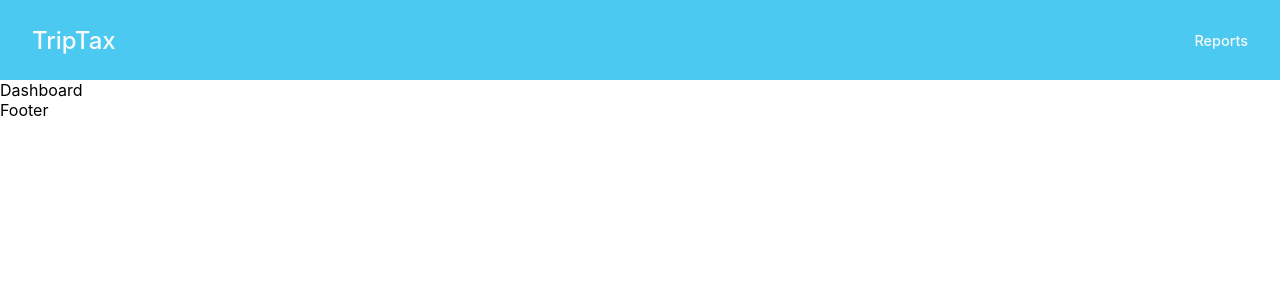
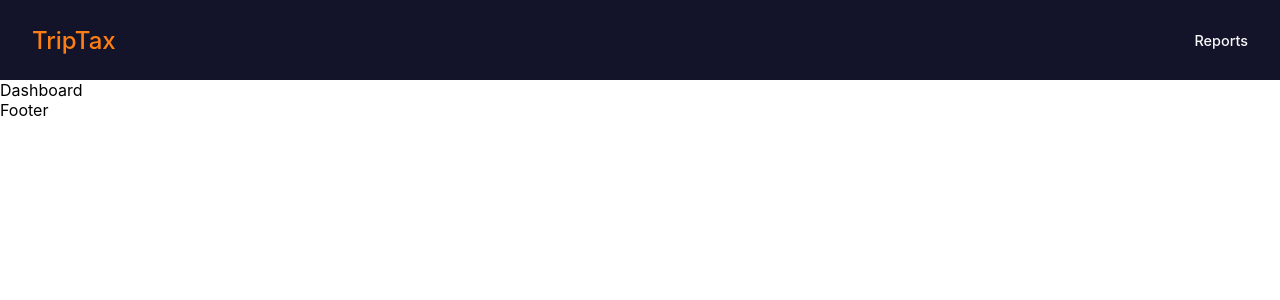
Before and after one commit to dgentilli/tech-task-trip-tax, a React (Create React App) app: page / in a window 1280 px wide. Shown: the top 300 px of the page. Built offline with nearby package versions, Linux system fonts and the light colour scheme.

Commit message:
Update theme colors to better match TripTax website.

```diff
--- a/src/components/Navbar.js
+++ b/src/components/Navbar.js
@@ -8,7 +8,7 @@ import { NavMenuItemsWrapper } from '../globalStyles/navigationStyles';
 const NavWrapper = styled.div`
   position: sticky;
   top: 0;
-  background-color: ${theme.color.SKY_BLUE};
+  background-color: ${theme.color.BG_DARK};
   height: 5rem;
   width: 100%;
   z-index: 3;
@@ -22,7 +22,7 @@ function Navbar() {
           to='/'
           style={{
             textDecoration: 'none',
-            color: `${theme.color.TEXT_LIGHT}`,
+            color: `${theme.color.ORANGE}`,
             fontSize: `1.5rem`,
           }}
         >
--- a/src/theme.js
+++ b/src/theme.js
@@ -3,12 +3,11 @@ const theme = {
     BOX_SHADOW: '#CCC',
     BG_LIGHT: '#f8f9faff',
     BG_MEDIUM: '#f8f9faff',
-    BG_DARK: '#343a40ff',
+    BG_DARK: '#131429',
     TEXT_DARK: '#495057ff',
     TEXT_LIGHT: '#f8f9faff',
-    SKY_BLUE: '#4cc9f0ff',
     LIGHT_GRAY: '#ced4daff',
-    PINK: '#f72585ff',
+    ORANGE: '#fd7e14',
   },
   fontWeight: {
     LIGHT: '300',
```
